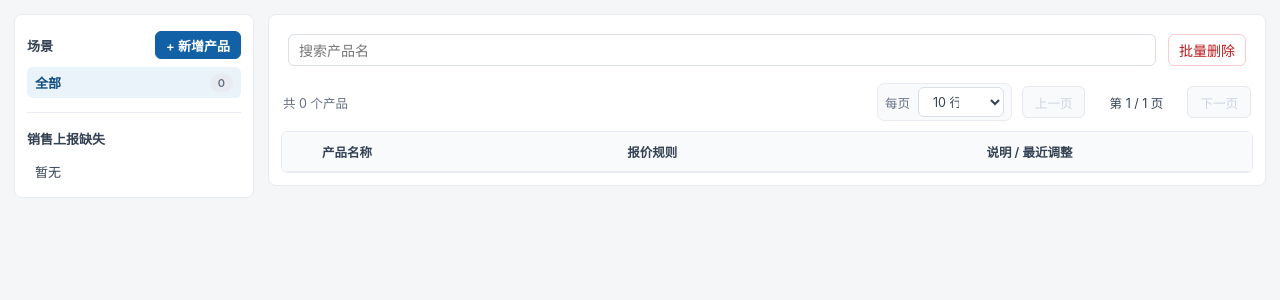
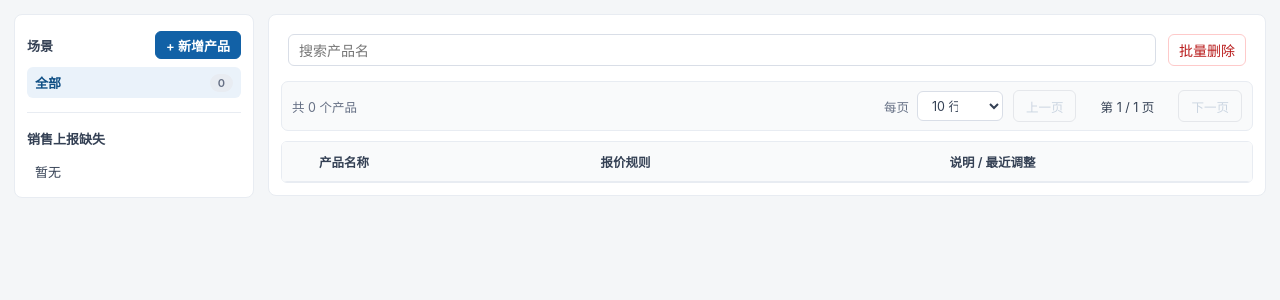
Before and after one commit to changzainb/postemailagent, a Flask app: page /admin in a window 1280 px wide. Shown: the part 53-353 px from the top of the page. Run offline with Flask 3, Linux system fonts and the light colour scheme; the visitor is signed in with stand-in values (Sample User, id 1); data comes from the database, SQL or seed files in the repository; data that the repository does not hold is empty.

Commit message:
后台: 修正分页与表格排版
- 分页控制条改为浅底完整工具条,与表格关系更清楚
- 表格列宽改为纯比例分配,避免右侧操作列被裁切
- 操作列加宽并压缩按钮间距,编辑/改/删完整展示
- 调整表格高度预算,避免分页条和表格互相挤压

```diff
--- a/server/static/admin.css
+++ b/server/static/admin.css
@@ -151,7 +151,7 @@ a:hover { text-decoration: underline; }
   display: flex;
   align-items: center;
   gap: 12px;
-  margin-bottom: 10px;
+  margin-bottom: 8px;
   padding: 6px;
   border: 1px solid transparent;
   border-radius: 7px;
@@ -172,7 +172,11 @@ a:hover { text-decoration: underline; }
   align-items: center;
   justify-content: space-between;
   gap: 16px;
-  padding: 0 2px 10px;
+  margin-bottom: 10px;
+  padding: 8px 10px;
+  border: 1px solid var(--line-soft);
+  border-radius: 7px;
+  background: #f9fafb;
   color: #475569;
   font-size: 12.5px;
 }
@@ -189,10 +193,9 @@ a:hover { text-decoration: underline; }
   gap: 8px;
 }
 .page-size-control {
-  padding: 3px 7px;
-  border: 1px solid var(--line-soft);
-  border-radius: 7px;
-  background: #f9fafb;
+  padding: 0;
+  border: none;
+  background: transparent;
   color: #667085;
 }
 .page-size-control select {
@@ -220,7 +223,7 @@ a:hover { text-decoration: underline; }
 /* ---- Table ---- */
 .rule-table-wrap {
   overflow: auto;
-  max-height: calc(100vh - 200px);
+  max-height: calc(100vh - 220px);
   border: 1px solid var(--line-soft);
   border-radius: 6px;
 }
@@ -252,7 +255,7 @@ a:hover { text-decoration: underline; }
 .rule-table .col-check { text-align: center; padding-left: 10px; padding-right: 0; }
 .rule-table:not(.batch-mode) .col-check input { visibility: hidden; pointer-events: none; }
 .rule-table .col-center, .rule-table td.col-center { text-align: center; }
-.rule-table .col-actions { text-align: right; padding-right: 10px; }
+.rule-table .col-actions { text-align: right; padding-right: 8px; }
 .rule-table thead th.col-actions, .rule-table td.actions { background: #fff; }
 .rule-table thead th.col-actions { background: var(--panel-strong); }
 .rule-table tr.editing td.actions { background: #f5faff; }
@@ -390,11 +393,11 @@ a:hover { text-decoration: underline; }
   border-top: 1px dashed #e5e7eb;
 }
 .update-meta:empty { display: none; }
-.rule-table .actions { white-space: nowrap; text-align: right; padding-right: 8px; }
+.rule-table .actions { white-space: nowrap; text-align: right; padding: 10px 10px 10px 4px; }
 .rule-table .actions [hidden] { display: none !important; }
-.rule-table .actions button { padding: 4px 7px; font-size: 12px; border-radius: 5px; margin-left: 3px; }
+.rule-table .actions button { padding: 4px 6px; font-size: 12px; border-radius: 5px; margin-left: 3px; }
 .rule-table .actions button:first-of-type { margin-left: 0; }
-.rule-table .actions .icon-btn { width: 26px; height: 26px; padding: 0; display: inline-flex; align-items: center; justify-content: center; background: transparent; border: 1px solid var(--line); color: #475569; cursor: pointer; vertical-align: middle; }
+.rule-table .actions .icon-btn { width: 25px; height: 26px; padding: 0; display: inline-flex; align-items: center; justify-content: center; background: transparent; border: 1px solid var(--line); color: #475569; cursor: pointer; vertical-align: middle; }
 .rule-table .actions .icon-btn:hover { background: #f3f4f6; color: #111827; }
 .rule-table .actions .icon-btn.danger { color: #b91c1c; border-color: #fecaca; }
 .rule-table .actions .icon-btn.danger:hover { background: #fef2f2; color: #b91c1c; border-color: #fca5a5; }
--- a/server/templates/admin.html
+++ b/server/templates/admin.html
@@ -61,11 +61,11 @@
       <div class="rule-table-wrap">
         <table class="rule-table">
           <colgroup>
-            <col style="width:32px">
-            <col style="width:34%">
-            <col style="width:40%">
+            <col style="width:3%">
+            <col style="width:29%">
+            <col style="width:36%">
             <col style="width:18%">
-            <col style="width:112px">
+            <col style="width:14%">
           </colgroup>
           <thead>
             <tr>
```
